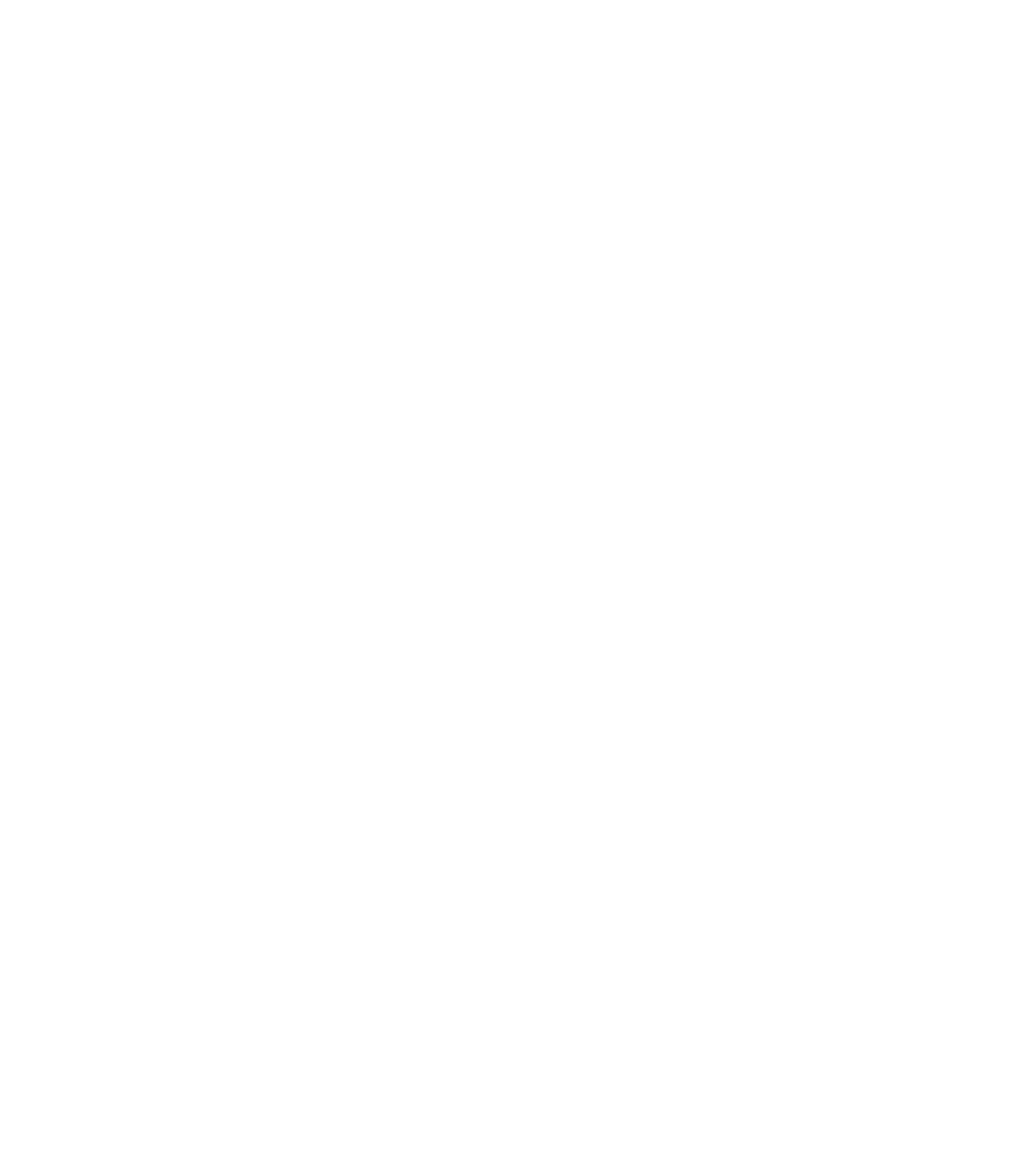
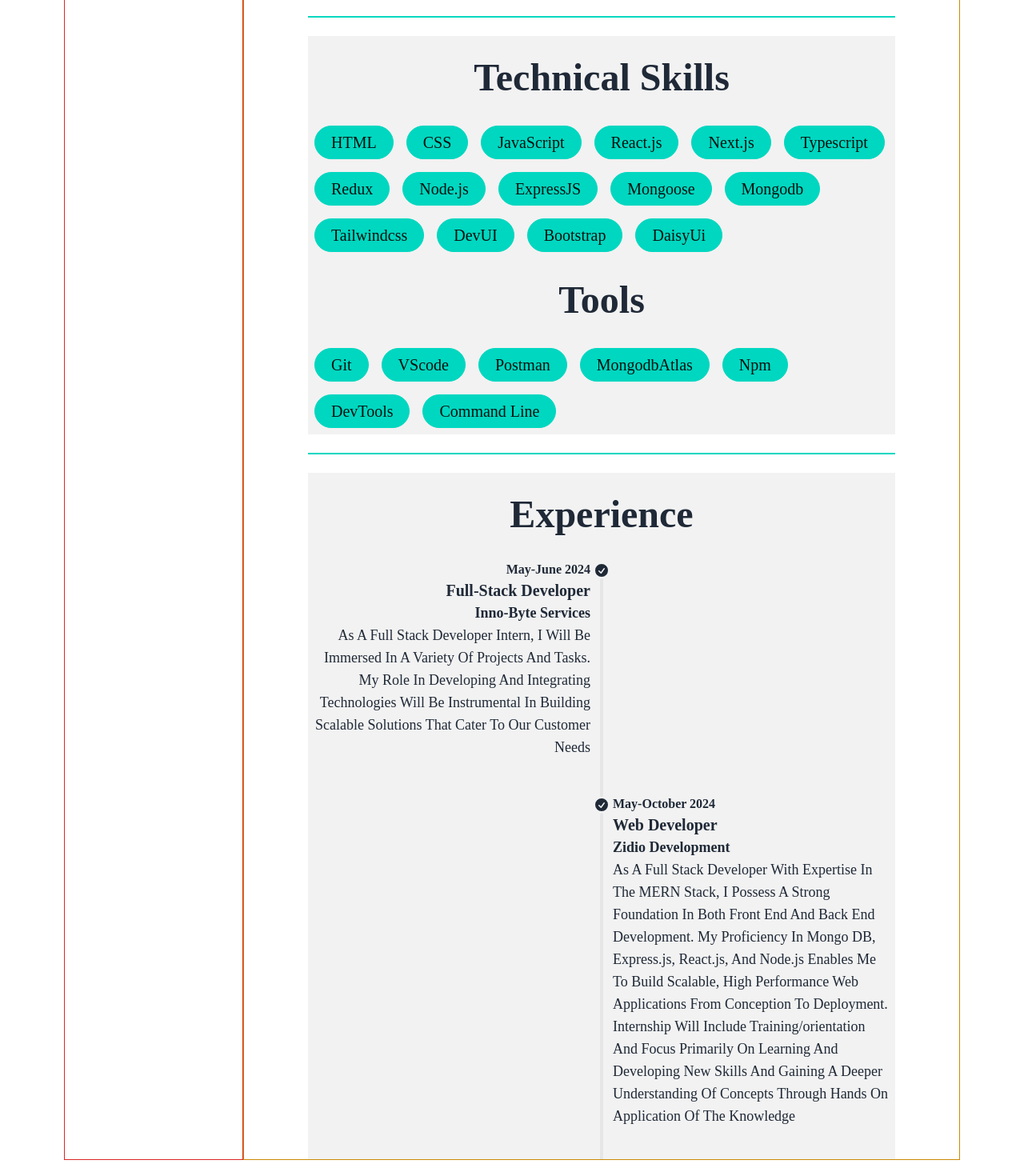
Before and after one commit to kunal8987/update-portfolio, a React (Create React App) app: page / in a window 1280 px wide. Shown: the part 2840-4310 px from the top of the page at 80% size. Before the commit the page ends 2858 px from the top, so only its background shows below. Built offline with nearby package versions, Linux system fonts and the light colour scheme.

Commit message:
add skills and experience

```diff
--- a/src/App.js
+++ b/src/App.js
@@ -2,7 +2,9 @@ import "./App.css";
 import Navbar from "./Component/Navbar/Navbar";
 import About from "./Pages/About/About";
 import AboutTwo from "./Pages/About/AboutTwo";
+import Experience from "./Pages/Experience/Experience";
 import Intro from "./Pages/Intro/Intro";
+import Techinical from "./Pages/Skills/Techinical/Techinical";
 
 function App() {
   return (
@@ -16,6 +18,10 @@ function App() {
         <About />
         <div className="divider divider-accent"></div>
         <AboutTwo />
+        <div className="divider divider-accent"></div>
+        <Techinical />
+        <div className="divider divider-accent"></div>
+        <Experience/>
       </dix>
     </div>
   );
--- /dev/null
+++ b/src/Pages/Experience/Experience.jsx
@@ -0,0 +1,84 @@
+import React from "react";
+
+const Experience = () => {
+  return (
+    <div className="bg-base-200">
+      <div className="place-items-center py-3">
+        <h1 className="md:text-5xl text-3xl p-4 font-merry font-bold">
+          Experience
+        </h1>
+      </div>
+      <ul className="timeline timeline-snap-icon max-md:timeline-compact timeline-vertical">
+        <li>
+          <div className="timeline-middle">
+            <svg
+              xmlns="http://www.w3.org/2000/svg"
+              viewBox="0 0 20 20"
+              fill="currentColor"
+              className="h-5 w-5"
+            >
+              <path
+                fillRule="evenodd"
+                d="M10 18a8 8 0 100-16 8 8 0 000 16zm3.857-9.809a.75.75 0 00-1.214-.882l-3.483 4.79-1.88-1.88a.75.75 0 10-1.06 1.061l2.5 2.5a.75.75 0 001.137-.089l4-5.5z"
+                clipRule="evenodd"
+              />
+            </svg>
+          </div>
+          <div className="timeline-start mb-10 md:text-end">
+            <time className="font-lora font-semibold ">May-June 2024</time>
+            <div className="text-xl font-merry font-black">
+              Full-Stack Developer
+            </div>
+            <div className="text-lg font-merry font-black">
+              Inno-Byte Services
+            </div>
+            <p className="font-lora text-lg ">
+              As A Full Stack Developer Intern, I Will Be Immersed In A Variety
+              Of Projects And Tasks. My Role In Developing And Integrating
+              Technologies Will Be Instrumental In Building Scalable Solutions
+              That Cater To Our Customer Needs
+            </p>
+          </div>
+          <hr />
+        </li>
+        <li>
+          <hr />
+          <div className="timeline-middle">
+            <svg
+              xmlns="http://www.w3.org/2000/svg"
+              viewBox="0 0 20 20"
+              fill="currentColor"
+              className="h-5 w-5"
+            >
+              <path
+                fillRule="evenodd"
+                d="M10 18a8 8 0 100-16 8 8 0 000 16zm3.857-9.809a.75.75 0 00-1.214-.882l-3.483 4.79-1.88-1.88a.75.75 0 10-1.06 1.061l2.5 2.5a.75.75 0 001.137-.089l4-5.5z"
+                clipRule="evenodd"
+              />
+            </svg>
+          </div>
+          <div className="timeline-end mb-10">
+            <time className="font-lora font-semibold ">May-October 2024</time>
+            <div className="text-xl font-merry font-black">Web Developer</div>
+            <div className="text-lg font-merry font-black">
+              Zidio Development
+            </div>
+            <p className="font-lora text-lg">
+              As A Full Stack Developer With Expertise In The MERN Stack, I
+              Possess A Strong Foundation In Both Front End And Back End
+              Development. My Proficiency In Mongo DB, Express.js, React.js, And
+              Node.js Enables Me To Build Scalable, High Performance Web
+              Applications From Conception To Deployment. Internship Will
+              Include Training/orientation And Focus Primarily On Learning And
+              Developing New Skills And Gaining A Deeper Understanding Of
+              Concepts Through Hands On Application Of The Knowledge
+            </p>
+          </div>
+          <hr />
+        </li>
+      </ul>
+    </div>
+  );
+};
+
+export default Experience;
--- /dev/null
+++ b/src/Pages/Skills/Techinical/Techinical.jsx
@@ -0,0 +1,42 @@
+import React from "react";
+import Tools from "../Tools/Tools";
+
+const Techinical = () => {
+  let arr = [
+    "HTML",
+    "CSS",
+    "JavaScript",
+    "React.js",
+    "Next.js",
+    "Typescript",
+    "Redux",
+    "Node.js",
+    "ExpressJS",
+    "Mongoose",
+    "Mongodb",
+    "Tailwindcss",
+    "DevUI",
+    "Bootstrap",
+    "DaisyUi",
+  ];
+
+  return (
+    <div className="bg-base-200">
+      <div className="place-items-center py-3">
+        <h1 className="md:text-5xl text-3xl p-4 font-merry font-bold">
+          Technical Skills
+        </h1>
+      </div>
+      {arr.map((el) => {
+        return (
+          <div className="badge p-5 font-lora text-xl m-2 badge-accent">
+            {el}
+          </div>
+        );
+      })}
+      <Tools />
+    </div>
+  );
+};
+
+export default Techinical;
--- /dev/null
+++ b/src/Pages/Skills/Tools/Tools.jsx
@@ -0,0 +1,24 @@
+import React from 'react'
+
+const Tools = () => {
+
+    let arr = ["Git", "VScode", "Postman", "MongodbAtlas", "Npm", "DevTools","Command Line" ]
+  return (
+    <div className="bg-base-200">
+    <div className="place-items-center py-3">
+      <h1 className="md:text-5xl text-3xl p-4 font-merry font-bold">
+        Tools
+      </h1>
+    </div>
+    {arr.map((el) => {
+      return (
+        <div className="badge p-5 font-lora text-xl m-2 badge-accent">
+          {el}
+        </div>
+      );
+    })}
+  </div>
+  )
+}
+
+export default Tools
```
